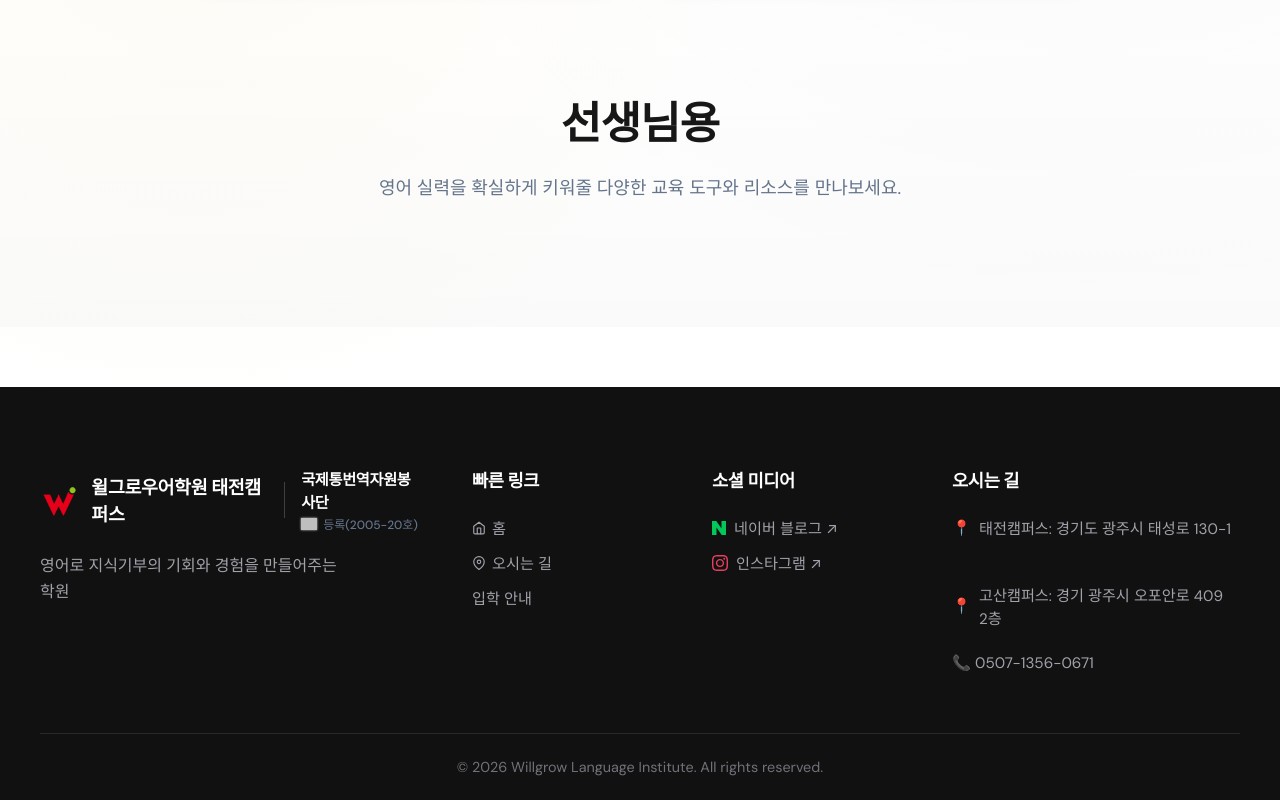
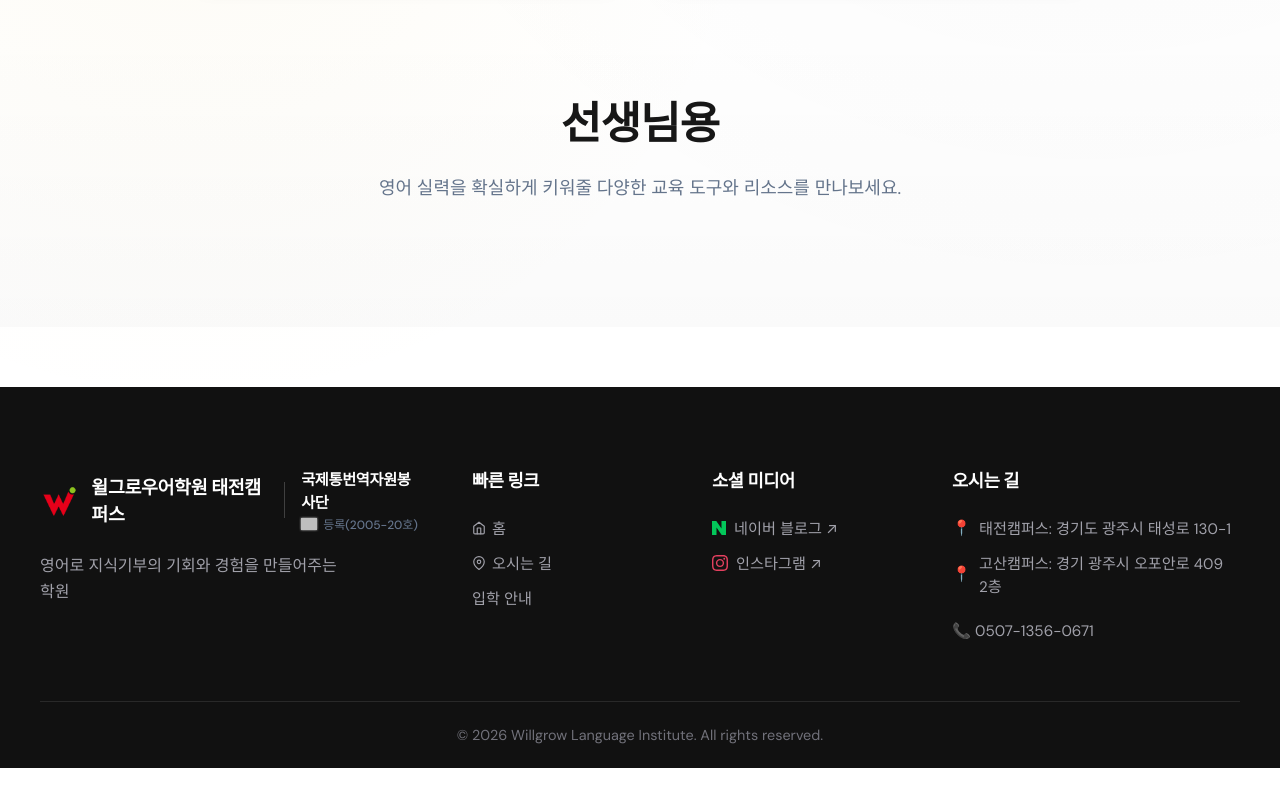
Before and after one commit to Jiwanimastrr/portal, a React (Vite) app: page / in a window 1280 px wide. Shown: the part 1084-1884 px from the top of the page. After the commit the page ends 1852 px from the top, so only its background shows below. Built offline with nearby package versions, Linux system fonts and the light colour scheme; grey boxes are pictures that could not be loaded.

Commit message:
style: reduce gap between campus locations in footer

```diff
--- a/src/index.css
+++ b/src/index.css
@@ -678,8 +678,8 @@ a {
 
 .campus-links {
   display: flex;
-  gap: 2rem;
-  flex-wrap: wrap;
+  flex-direction: column;
+  gap: 0px;
 }
 
 .footer-phone {
```
